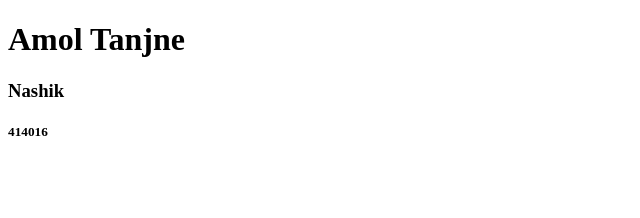
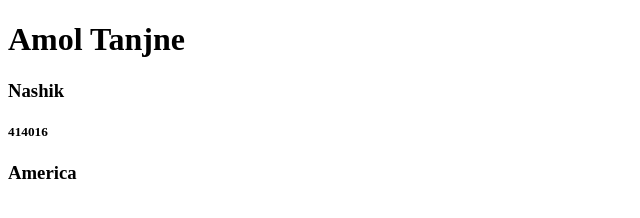
Before and after one commit to nitingandhare/for-practice, a plain HTML site: page index.html in a window 1280 px wide. Shown: the full height of the page, 0-640 px from the left. Drawn offline with Linux system fonts and the light colour scheme.

Commit message:
add country

```diff
--- a/index.html
+++ b/index.html
@@ -10,5 +10,6 @@
     </h1>
     <h3>Nashik</h3>
     <h5>414016</h5>
+    <h3>America</h3>
 </body>
 </html>
```
